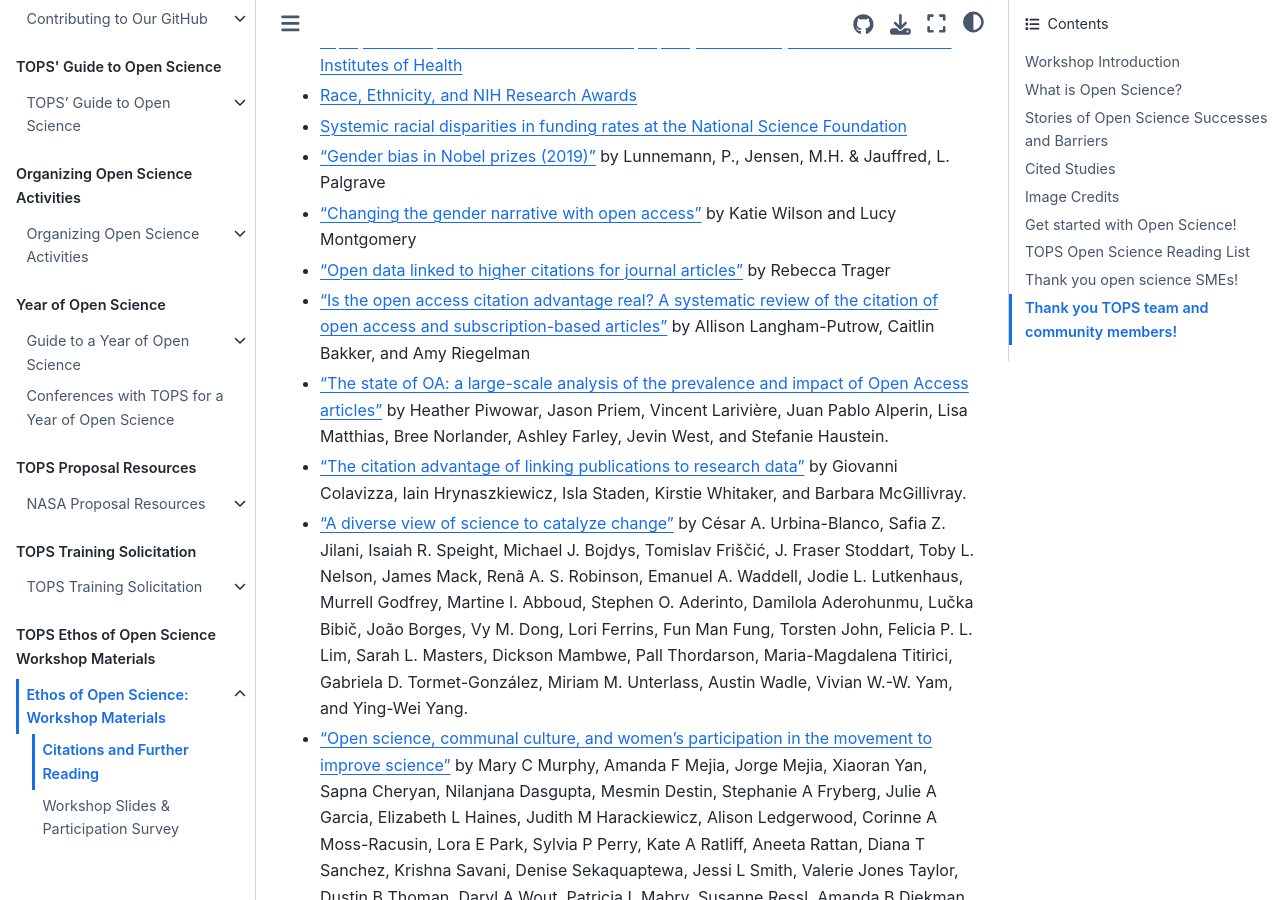
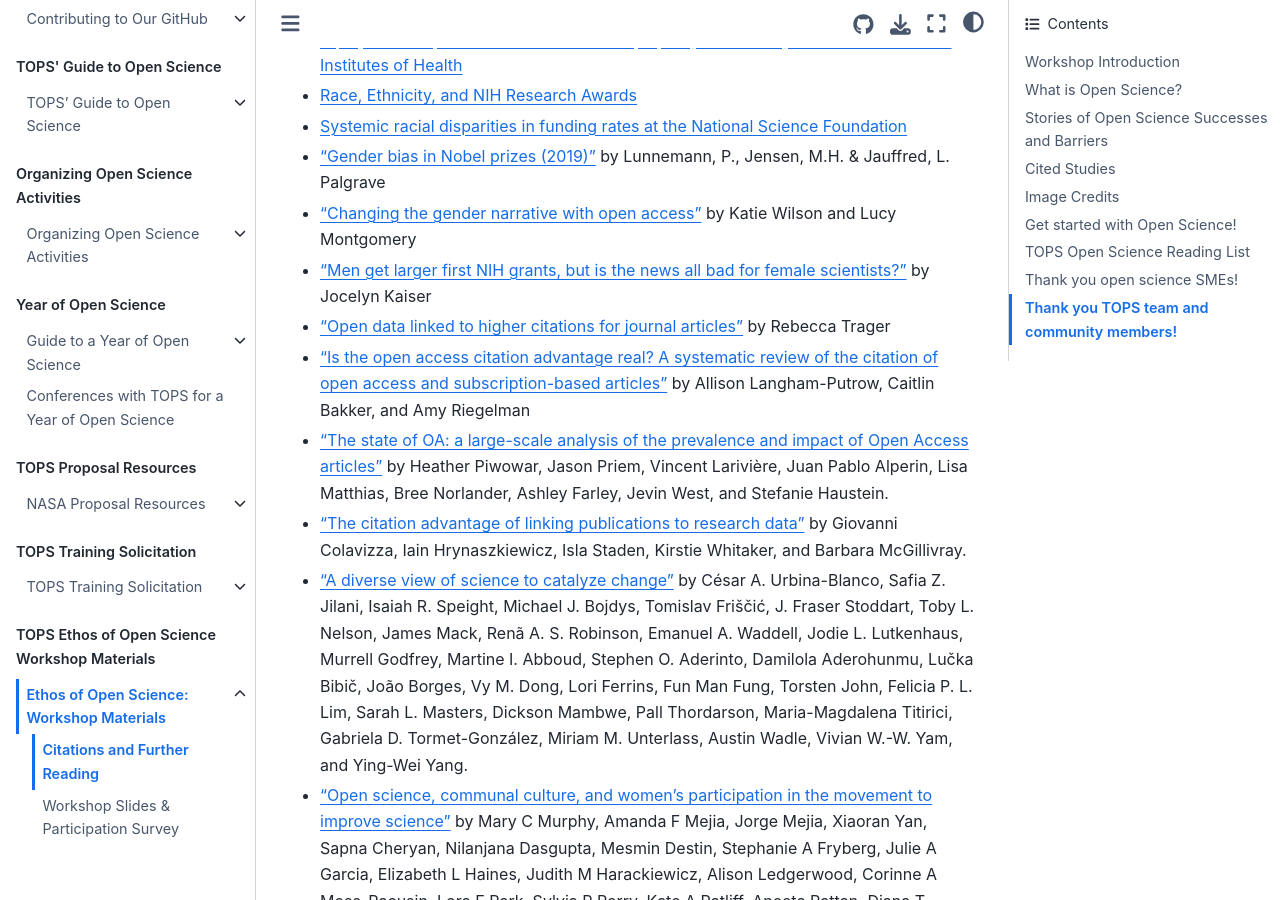
Before and after one commit to nasa/Transform-to-Open-Science-Book, a Jupyter Book: the page built from Ethos-of-OS-Workshop/workshop-citations-reading.md, in a window 1280 px wide and 900 px high, scrolled down 2411 px. Built offline with Jupyter Book 1.0.4 settings and Sphinx 7.4.7 and the Sphinx Book theme 1.1.4, drawn with Linux system fonts in a browser that asks for light colours; some of the changed text lies outside the part shown.

Commit message:
Update workshop-citations-reading.md
Made a couple of changes to the citations to match newest version on https://doi.org/10.5281/zenodo.7304776

```diff
--- a/Ethos-of-OS-Workshop/workshop-citations-reading.md
+++ b/Ethos-of-OS-Workshop/workshop-citations-reading.md
@@ -60,6 +60,7 @@
 * [Systemic racial disparities in funding rates at the National Science Foundation](https://www.ncbi.nlm.nih.gov/pmc/articles/PMC9708090/)
 * ["Gender bias in Nobel prizes (2019)"](https://www.nature.com/articles/s41599-019-0256-3) by Lunnemann, P., Jensen, M.H. & Jauffred, L.  Palgrave
 * ["Changing the gender narrative with open access"](https://blogs.lse.ac.uk/impactofsocialsciences/2022/07/14/changing-the-gender-narrative-with-open-access/) by Katie Wilson and Lucy Montgomery
+* ["Men get larger first NIH grants, but is the news all bad for female scientists?"](https://www.science.org/content/article/men-get-larger-first-nih-grants-news-all-bad-female-scientists) by Jocelyn Kaiser
 * ["Open data linked to higher citations for journal articles"](https://www.chemistryworld.com/news/open-data-linked-to-higher-citations-for-journal-articles/3010723.article) by Rebecca Trager
 * ["Is the open access citation advantage real? A systematic review of the citation of open access and subscription-based articles"](https://journals.plos.org/plosone/article?id=10.1371/journal.pone.0253129) by Allison Langham-Putrow, Caitlin Bakker, and Amy Riegelman
 * ["The state of OA: a large-scale analysis of the prevalence and impact of Open Access articles"](https://peerj.com/articles/4375/) by Heather Piwowar, Jason Priem, Vincent Larivière, Juan Pablo Alperin, Lisa Matthias, Bree Norlander, Ashley Farley, Jevin West, and Stefanie Haustein.
@@ -70,8 +71,7 @@
 ## Image Credits
 You can find TOPS' "open science wheel" on our [graphic and images page](/Organizing_OS_Activities/branding_and_graphics/readme.md).
 
-Image Credit for NASA Science Mission Photography:
-* [Worldview.earthdata](https://worldview.earthdata.nasa.gov/)
+Image Credit for NASA Science Mission Photography: [Worldview.earthdata](https://worldview.earthdata.nasa.gov/)
 
 ## Get started with Open Science!
 
```
Also changed, not shown: other parts of Ethos-of-OS-Workshop/workshop-citations-reading.md (+1 -0 lines).
